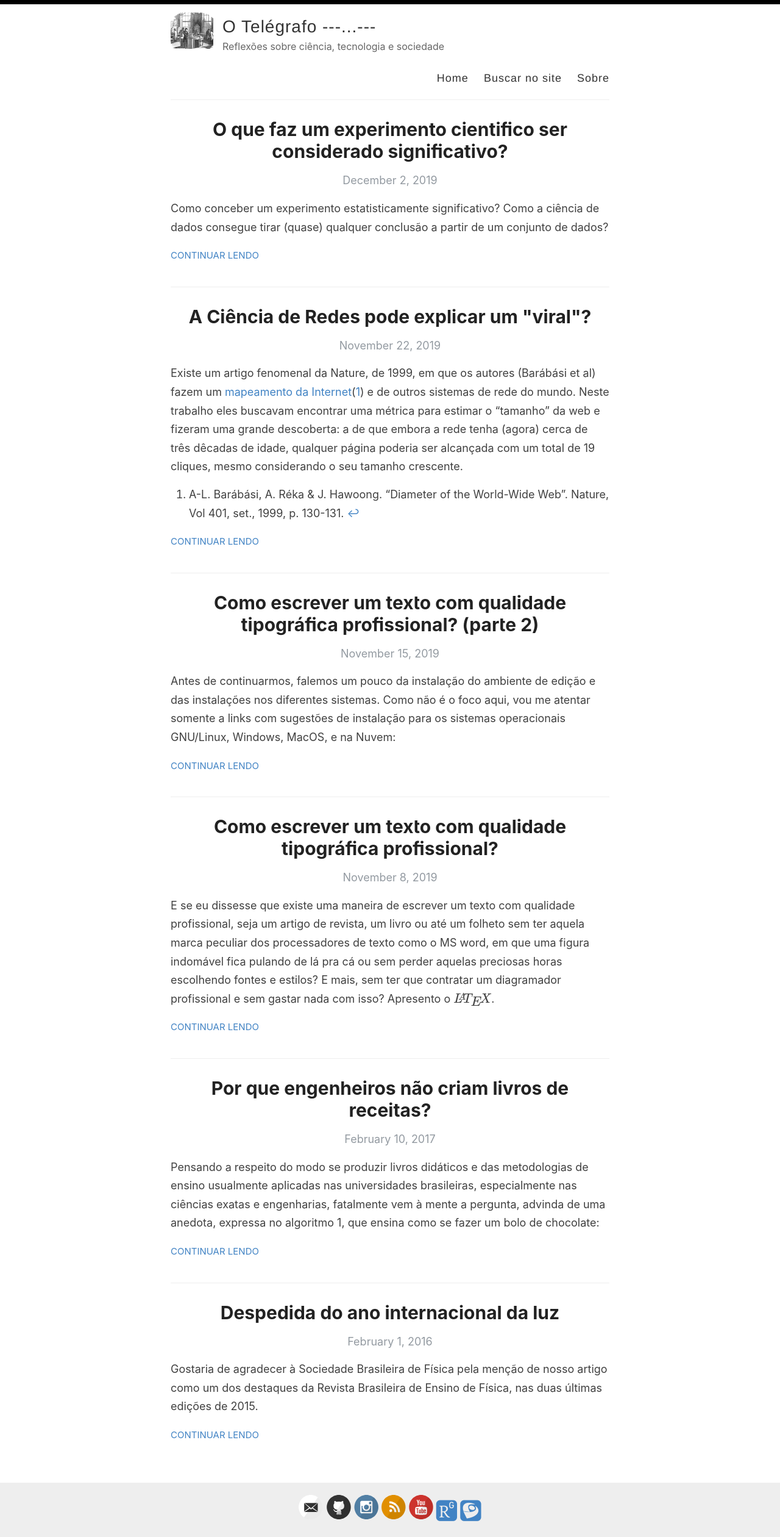
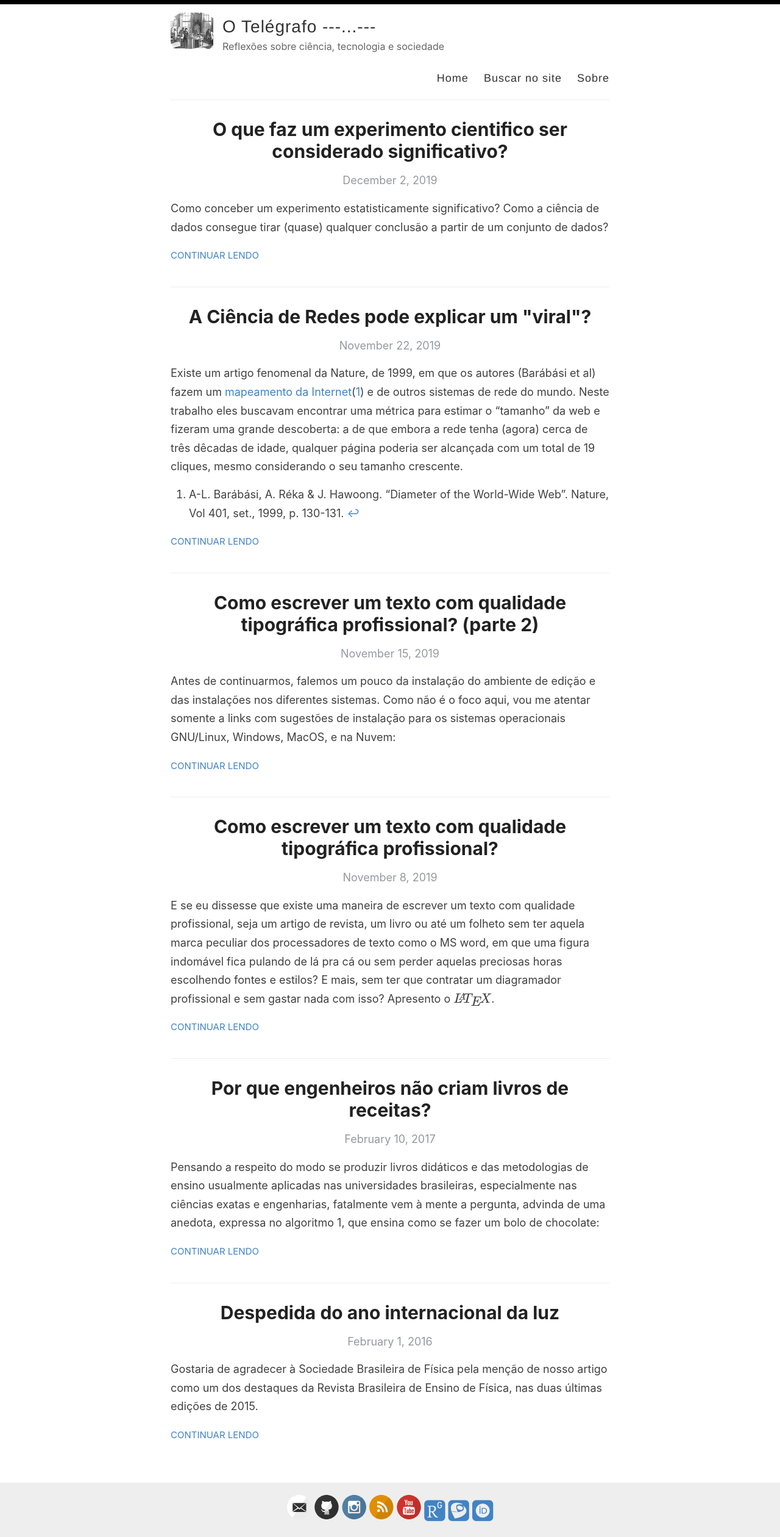
Before and after one commit to tonidandel/otelegrafo_, a Jekyll site: the page built from index.html, in a window 1280 px wide. Shown: the whole page at 61% size. Built offline with Jekyll 4.4.1, drawn with Linux system fonts in a browser that asks for light colours; nearby versions of some CDN libraries; formulas are drawn with MathJax 3; the list of posts is cut into pages by our own code.

Commit message:
orcid-icon

```diff
--- a/_config.yml
+++ b/_config.yml
@@ -20,12 +20,14 @@ avatar: /images/fig10.png
 
 # Includes an icon in the footer for each username you enter
 footer-links:
+  researchgate: Danny_Tonidandel # includes the RG footer-link
   dribbble:
   email: danny@otelegrafo.com
   facebook:
   flickr:
   github: tonidandel
   instagram: otelegrafo_
+  orcid: 0000-0003-3845-6479
   linkedin:
   pinterest:
   rss: rss
@@ -34,7 +36,6 @@ footer-links:
   youtube: channel/UCqKlUW7ebELab5cC8olp1pQ
   googleplus: # anything in your profile username that comes after plus.google.com/
   playconsole:
-  researchgate: Danny_Tonidandel # includes the RG footer-link
   lattes: 7661349034478084
 
 # Timezone
--- a/_includes/svg-icons.html
+++ b/_includes/svg-icons.html
@@ -14,3 +14,4 @@
 {% if site.footer-links.playconsole %}<a href="https://play.google.com/store/apps/dev?id={{ site.footer-links.playconsole }}"><i class="svg-icon playconsole"></i></a>{% endif %}
 {% if site.footer-links.researchgate %}<a href="https://www.researchgate.net/profile/{{ site.footer-links.researchgate }}"><i class="ai ai-researchgate-square"></i></a>{% endif %}
 {% if site.footer-links.researchgate %}<a href="http://lattes.cnpq.br/{{ site.footer-links.lattes }}"><i class="ai ai-lattes-square"></i></a>{% endif %}
+{% if site.footer-links.researchgate %}<a href="http://orcid.org/{{ site.footer-links.orcid }}"><i class="ai ai-orcid-square"></i></a>{% endif %}
```
